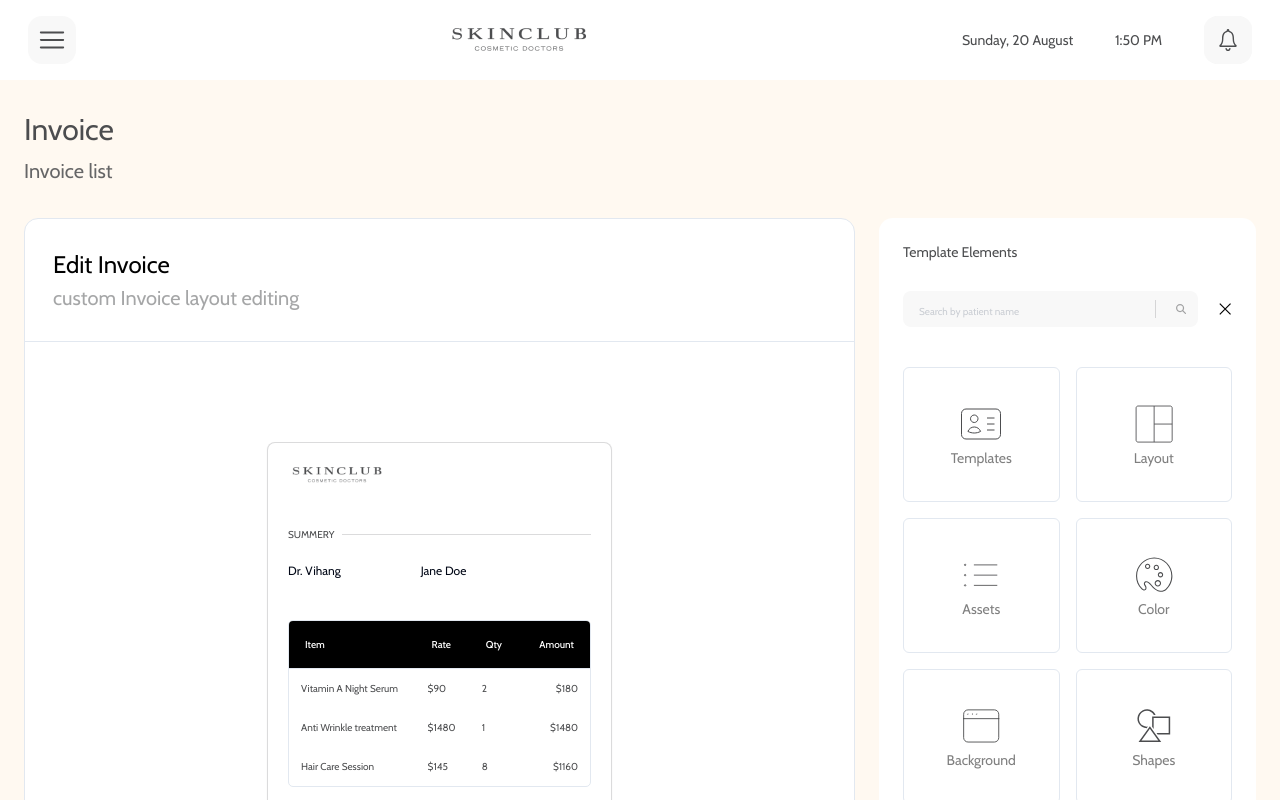
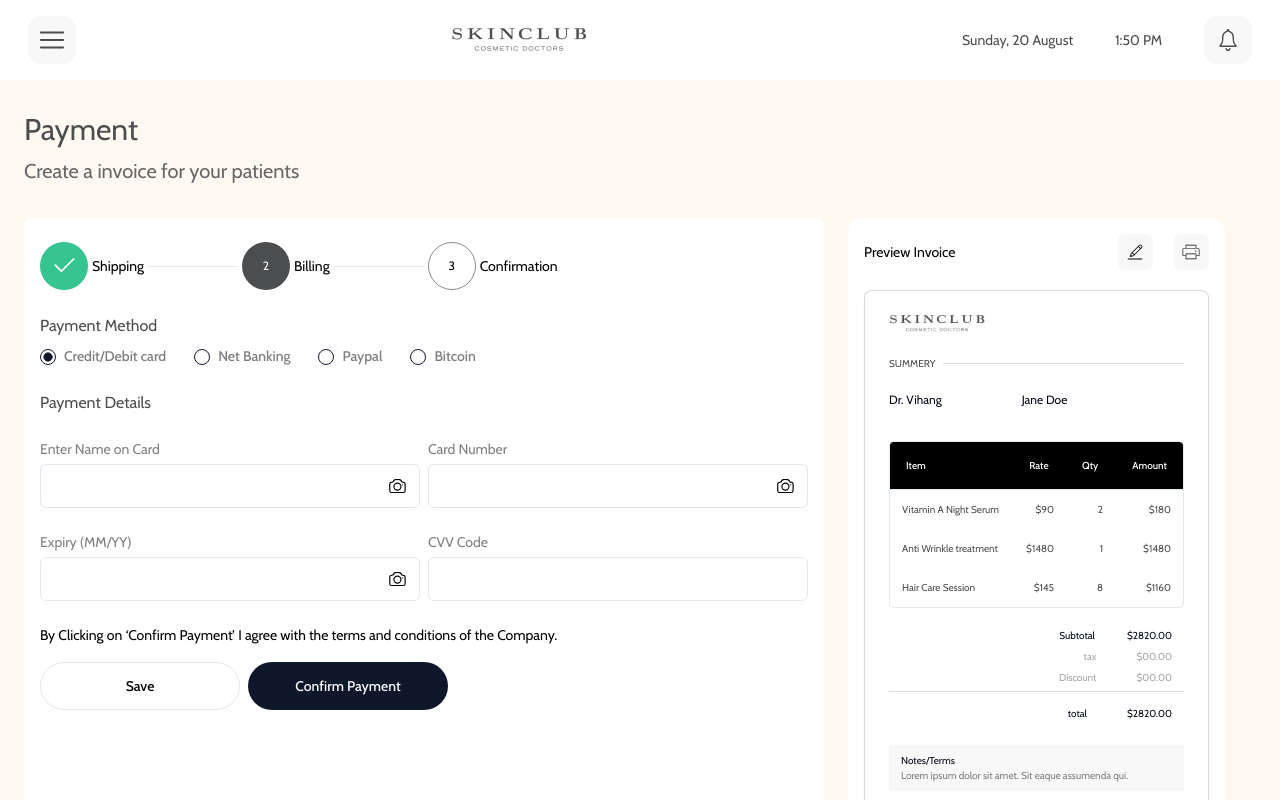
Before and after one commit to Mriganka5137/Skin-Club-7, a Next.js app: page / in a window 1280 px wide. Shown: the top 800 px of the page. Built offline with nearby package versions, Linux system fonts and the light colour scheme.

Commit message:
Update payment screen and components

```diff
--- a/app/globals.css
+++ b/app/globals.css
@@ -93,4 +93,7 @@
   .template-icons span {
     @apply text-[14px] mobile:text-[26px] tablet:text-[14px] text-black text-opacity-50;
   }
+  .payment-text {
+    @apply text-black text-opacity-50 font-light;
+  }
 }
--- a/app/layout.tsx
+++ b/app/layout.tsx
@@ -17,7 +17,7 @@
 });
 
 export const metadata: Metadata = {
-  title: "4 Screen",
+  title: "5 Screen",
   description: "Generated by create next app",
 };
 
--- a/app/page.tsx
+++ b/app/page.tsx
@@ -1,17 +1,18 @@
 import EditContainer from "@/components/edit-invoice/EditContainer";
 import ElementsContainer from "@/components/edit-invoice/ElementsContainer";
+import PaymentContainer from "@/components/payment/PaymentContainer";
+import InvoiceContainer from "@/components/shared/InvoiceContainer";
 
 const EditInvoicePage = () => {
   return (
     <div className="  flex-grow w-full px-6 py-8 ">
-      <h1 className=" text-3xl font-light text-color--4C4D4F">Invoice</h1>
+      <h1 className=" text-3xl font-light text-color--4C4D4F">Payment</h1>
       <h3 className=" mt-2  text-color--4C4D4F opacity-85 text-[20px]">
-        Invoice list
+        Create a invoice for your patients
       </h3>
-      <div className="flex flex-col tablet:flex-row gap-6 mt-8 w-full max-sm:mt-2   ">
-        {/* <TabsContainer /> */}
-        <EditContainer />
-        <ElementsContainer />
+      <div className="flex flex-col lg:flex-row gap-6 mt-8 w-full max-sm:mt-2 ">
+        <PaymentContainer />
+        <InvoiceContainer edit={true} />
       </div>
     </div>
   );
--- /dev/null
+++ b/components/payment/PaymentContainer.tsx
@@ -0,0 +1,19 @@
+import React from "react";
+import PaymentSteps from "./PaymentSteps";
+import { Tabs, TabsList, TabsTrigger } from "../ui/tabs";
+import { RadioGroup, RadioGroupItem } from "../ui/radio-group";
+import { Label } from "../ui/label";
+import PaymentMethods from "./PaymentMethods";
+import PaymentDetails from "./PaymentDetails";
+
+const PaymentContainer = () => {
+  return (
+    <div className=" w-full bg-white xl:w-[800px]  px-4 py-6 rounded-lg space-y-6">
+      <PaymentSteps />
+      <PaymentMethods />
+      <PaymentDetails />
+    </div>
+  );
+};
+
+export default PaymentContainer;
--- /dev/null
+++ b/components/payment/PaymentDetails.tsx
@@ -0,0 +1,98 @@
+import React from "react";
+import { Label } from "../ui/label";
+import { Input } from "../ui/input";
+import { HiOutlineCamera } from "react-icons/hi2";
+import { Separator } from "../ui/separator";
+import { Button } from "../ui/button";
+
+const PaymentDetails = () => {
+  return (
+    <div className="space-y-2 mobile:space-y-4 tablet:space-y-6">
+      <h3 className="text-[10px] mobile:text-[16px] text-color--4C4D4F">
+        Payment Details
+      </h3>
+      {/* Name, Number */}
+      <div className=" flex flex-col tablet:flex-row w-1/2 tablet:w-full mt-2 gap-2">
+        <Label htmlFor="name" className="space-y-1 w-full">
+          <span className="payment-text">Enter Name on Card</span>
+          <div className="h-6 w-full rounded-md flex items-center justify-between border p-1 mobile:h-11  mobile:px-3">
+            <Input
+              type="text"
+              id="name"
+              className="bg-transparent border-none focus-visible:outline-none focus-visible:ring-0  focus-visible:ring-offset-0 h-full text-color--4C4D4F text-opacity-50 text-[10px] mobile:text-[20px]  font-light"
+            />
+
+            <HiOutlineCamera className="size-3 mobile:size-5" />
+          </div>
+        </Label>
+        <Label htmlFor="number" className="space-y-1 w-full">
+          <span className="payment-text"> Card Number</span>
+          <div className="h-6 w-full rounded-md flex items-center justify-between border p-1 mobile:h-11  mobile:px-3">
+            <Input
+              type="number"
+              id="number"
+              className="bg-transparent border-none focus-visible:outline-none focus-visible:ring-0  focus-visible:ring-offset-0 h-full text-color--4C4D4F text-opacity-50 text-[10px] mobile:text-[20px]  font-light"
+            />
+
+            <HiOutlineCamera className="size-3 mobile:size-5" />
+          </div>
+        </Label>
+      </div>
+
+      <div className="w-full flex justify-start gap-2 ">
+        <Label htmlFor="name" className="space-y-1 w-1/2">
+          <span className="payment-text">Expiry (MM/YY)</span>
+          <div className="h-6 rounded-md flex items-center justify-between border p-1 mobile:h-11  mobile:px-3  flex-shrink w-full">
+            <Input
+              type="text"
+              id="name"
+              className="bg-transparent border-none focus-visible:outline-none focus-visible:ring-0  focus-visible:ring-offset-0 h-full text-color--4C4D4F text-opacity-50 text-[10px] mobile:text-[20px] font-light "
+            />
+
+            <HiOutlineCamera className="size-3 mobile:size-5" />
+          </div>
+        </Label>
+        <Label htmlFor="number" className="space-y-1 w-1/2 ">
+          <span className="payment-text"> CVV Code</span>
+          <div className="h-6 rounded-md flex items-center justify-between border p-1 mobile:h-11  mobile:px-3 w-full flex-shrink ">
+            <Input
+              type="number"
+              id="number"
+              className="bg-transparent border-none focus-visible:outline-none focus-visible:ring-0  focus-visible:ring-offset-0 h-full text-color--4C4D4F text-opacity-50 text-[10px] mobile:text-[20px]  font-light"
+            />
+          </div>
+        </Label>
+      </div>
+      <div className=" tablet:hidden">
+        <Label className="text-black opacity-50 max-sm:text-[8px]">
+          Signature
+        </Label>
+        <div className="h-[56px] bg-white mobile:h-[108px] border w-1/2 rounded-lg flex items-end pb-2.5 justify-center">
+          <Separator className="w-[90%] bg-black bg-opacity-100" />
+        </div>
+      </div>
+      <div className=" mt-4 mobile:mt-8 tablet:mt-10">
+        <p className="w-1/2 text-[8px] mobile:text-[14px] tablet:w-full">
+          By Clicking on ‘Confirm Payment’ I agree with the terms and conditions
+          of the Company.
+        </p>
+        <div className="flex gap-2 mt-2.5 mobile:mt-5 tablet:mt-4">
+          <Button
+            variant="outline"
+            className="rounded-full text-[8px] mobile:text-[14px] h-7 w-[106px] mobile:h-12 mobile:w-[200px] "
+          >
+            Save
+          </Button>
+          <Button
+            variant="default"
+            className="rounded-full text-[8px] mobile:text-[14px] h-7 w-[106px] mobile:h-12 mobile:w-[200px]  "
+          >
+            Confirm Payment
+          </Button>
+        </div>
+      </div>
+    </div>
+  );
+};
+
+export default PaymentDetails;
--- /dev/null
+++ b/components/payment/PaymentMethods.tsx
@@ -0,0 +1,44 @@
+import React from "react";
+import { RadioGroup, RadioGroupItem } from "../ui/radio-group";
+import { Label } from "../ui/label";
+
+const PaymentMethods = () => {
+  return (
+    <div className="">
+      <h3 className="text-[10px] mobile:text-[16px] text-color--4C4D4F">
+        Payment Method
+      </h3>
+      <RadioGroup
+        defaultValue="credit"
+        className="flex gap-4 mobile:gap-7 mt-2 max-mobile:gap-2"
+      >
+        <div className="flex items-center space-x-2">
+          <RadioGroupItem value="credit" id="r1" className="" />
+          <Label htmlFor="r1" className="payment-text">
+            Credit/Debit card
+          </Label>
+        </div>
+        <div className="flex items-center space-x-2">
+          <RadioGroupItem value="net-banking" id="r2" />
+          <Label htmlFor="r2" className="payment-text">
+            Net Banking
+          </Label>
+        </div>
+        <div className="flex items-center space-x-2">
+          <RadioGroupItem value="paypal" id="r3" />
+          <Label htmlFor="r3" className="payment-text">
+            Paypal
+          </Label>
+        </div>
+        <div className="flex items-center space-x-2">
+          <RadioGroupItem value="bitcoin" id="r4" />
+          <Label htmlFor="r4" className="payment-text">
+            Bitcoin
+          </Label>
+        </div>
+      </RadioGroup>
+    </div>
+  );
+};
+
+export default PaymentMethods;
--- /dev/null
+++ b/components/payment/PaymentSteps.tsx
@@ -0,0 +1,26 @@
+import React from "react";
+import { BsCheck2 } from "react-icons/bs";
+import { Separator } from "../ui/separator";
+
+const PaymentSteps = () => {
+  return (
+    <div className=" flex items-center gap-1 ">
+      <BsCheck2 className="size-7 text-white bg-color--36C490 rounded-full p-1 flex-shrink-0 mobile:size-12 mobile:p-2.5" />
+      <p className=" text-[8px] mobile:text-[14px]">Shipping</p>
+      <div className="w-[90px] border-t max-mobile:w-[20px] max-mobile:flex-shrink-0"></div>
+      {/* <Separator className="w-[90px] max-mobile:w-[20px]" /> */}
+      <div className="size-7 bg-color--4C4D4F rounded-full text-white text-[8px] flex justify-center items-center flex-shrink-0 mobile:size-12 mobile:p-2.5 mobile:text-[12px]">
+        2
+      </div>
+      <p className=" text-[8px] mobile:text-[14px]">Billing</p>
+      <div className="w-[90px] border-t max-mobile:w-[20px]"></div>
+
+      <div className="size-7  rounded-full text-black text-[8px] flex justify-center items-center border border-black border-opacity-45 flex-shrink-0 mobile:size-12 mobile:p-2.5 mobile:text-[12px]">
+        3
+      </div>
+      <p className=" text-[8px] mobile:text-[14px]">Confirmation</p>
+    </div>
+  );
+};
+
+export default PaymentSteps;
--- a/components/shared/InvoiceContainer.tsx
+++ b/components/shared/InvoiceContainer.tsx
@@ -9,7 +9,7 @@
 }
 const InvoiceContainer = ({ edit, url }: InvoiceContainerProps) => {
   return (
-    <div className="  bg-white p-4 rounded-[14px] max-lg:w-full max-lg:h-[1500px] max-sm:h-[900px] max-sm:p-3 flex-shrink-0 flex flex-col justify-between max-lg:justify-start max-lg:gap-20 max-sm:pb-10 w-full xl:w-[377px] gap-20">
+    <div className="  bg-white p-4 rounded-[14px] max-lg:w-full max-lg:h-[1500px] max-sm:h-[900px] max-sm:p-3 flex-shrink-0 flex flex-col justify-between max-lg:justify-start max-lg:gap-20 max-sm:pb-10 w-full lg:w-[377px] gap-20">
       <div>
         <div className=" flex justify-between items-center">
           <h3 className=" text-[14px] max-lg:text-[28px] max-sm:text-[15px]">
--- a/components/ui/label.tsx
+++ b/components/ui/label.tsx
@@ -7,7 +7,7 @@
 import { cn } from "@/lib/utils";
 
 const labelVariants = cva(
-  "text-sm font-medium leading-none peer-disabled:cursor-not-allowed peer-disabled:opacity-70 t"
+  "text-sm font-medium leading-none peer-disabled:cursor-not-allowed peer-disabled:opacity-70 text-[8px] mobile:text-[14px] "
 );
 
 const Label = React.forwardRef<
--- /dev/null
+++ b/components/ui/radio-group.tsx
@@ -0,0 +1,44 @@
+"use client"
+
+import * as React from "react"
+import * as RadioGroupPrimitive from "@radix-ui/react-radio-group"
+import { Circle } from "lucide-react"
+
+import { cn } from "@/lib/utils"
+
+const RadioGroup = React.forwardRef<
+  React.ElementRef<typeof RadioGroupPrimitive.Root>,
+  React.ComponentPropsWithoutRef<typeof RadioGroupPrimitive.Root>
+>(({ className, ...props }, ref) => {
+  return (
+    <RadioGroupPrimitive.Root
+      className={cn("grid gap-2", className)}
+      {...props}
+      ref={ref}
+    />
+  )
+})
+RadioGroup.displayName = RadioGroupPrimitive.Root.displayName
+
+const RadioGroupItem = React.forwardRef<
+  React.ElementRef<typeof RadioGroupPrimitive.Item>,
+  React.ComponentPropsWithoutRef<typeof RadioGroupPrimitive.Item>
+>(({ className, ...props }, ref) => {
+  return (
+    <RadioGroupPrimitive.Item
+      ref={ref}
+      className={cn(
+        "aspect-square h-4 w-4 rounded-full border border-primary text-primary ring-offset-background focus:outline-none focus-visible:ring-2 focus-visible:ring-ring focus-visible:ring-offset-2 disabled:cursor-not-allowed disabled:opacity-50",
+        className
+      )}
+      {...props}
+    >
+      <RadioGroupPrimitive.Indicator className="flex items-center justify-center">
+        <Circle className="h-2.5 w-2.5 fill-current text-current" />
+      </RadioGroupPrimitive.Indicator>
+    </RadioGroupPrimitive.Item>
+  )
+})
+RadioGroupItem.displayName = RadioGroupPrimitive.Item.displayName
+
+export { RadioGroup, RadioGroupItem }
--- a/package.json
+++ b/package.json
@@ -13,6 +13,7 @@
     "@radix-ui/react-icons": "^1.3.0",
     "@radix-ui/react-label": "^2.0.2",
     "@radix-ui/react-popover": "^1.0.7",
+    "@radix-ui/react-radio-group": "^1.1.3",
     "@radix-ui/react-select": "^2.0.0",
     "@radix-ui/react-separator": "^1.0.3",
     "@radix-ui/react-slot": "^1.0.2",
```
Also changed, not shown: 1 other file (tests, documents, lock files or other folders).
